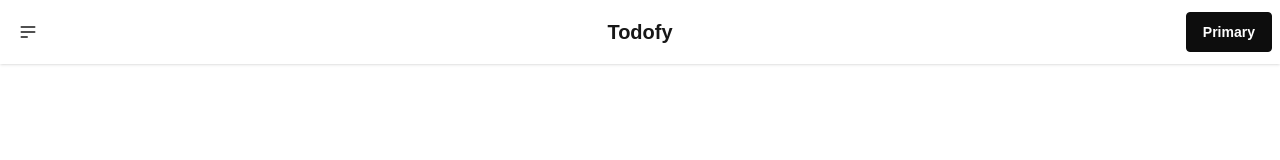
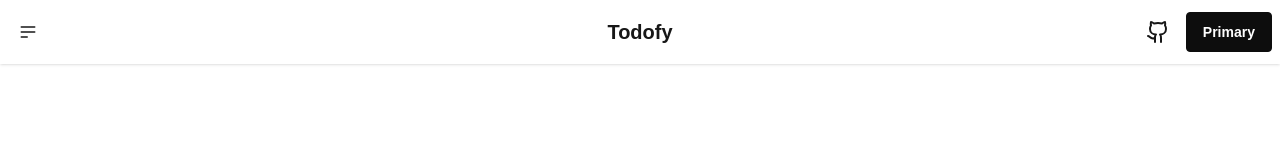
Before and after one commit to Osiris8/todofy, a Next.js app: page / in a window 1280 px wide. Shown: the top 160 px of the page. Built offline with nearby package versions, Linux system fonts and the light colour scheme.

Commit message:
update Navbar

```diff
--- a/components/Navbar.tsx
+++ b/components/Navbar.tsx
@@ -1,3 +1,5 @@
+import { Github } from "lucide-react";
+
 export default function Navbar() {
   return (
     <div className="navbar bg-base-100 shadow-sm">
@@ -40,7 +42,10 @@ export default function Navbar() {
         <a className="btn btn-ghost text-xl">Todofy</a>
       </div>
       <div className="navbar-end">
-        <button className="btn btn-primary">Primary</button>
+        <Github className="mr-4" />
+        <a href="mailto:miganosiris8@gmail.com" className="btn btn-primary">
+          Primary
+        </a>
       </div>
     </div>
   );
--- a/package.json
+++ b/package.json
@@ -12,6 +12,7 @@
     "@neondatabase/serverless": "^1.0.0",
     "dotenv": "^16.5.0",
     "drizzle-orm": "^0.41.0",
+    "lucide-react": "^0.501.0",
     "next": "15.3.0",
     "react": "^19.0.0",
     "react-dom": "^19.0.0"
```
Also changed, not shown: 1 other file (tests, documents, lock files or other folders).
